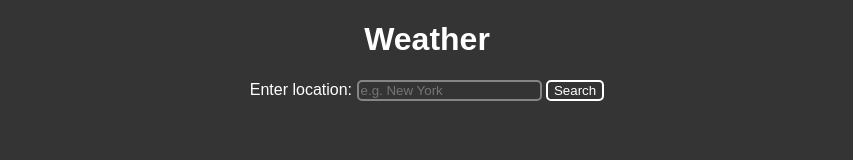
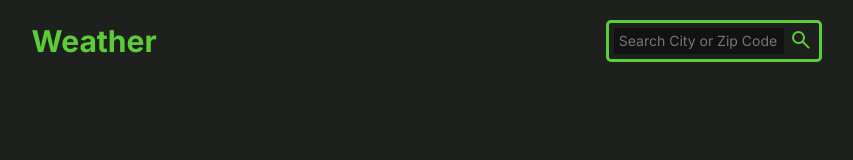
Before and after one commit to naomi-ho/weather-app, a plain HTML site: page index.html in a window 1280 px wide. Shown: the whole page, without its empty margins (213-1066 px from the left). Drawn offline with Linux system fonts and the light colour scheme.

Commit message:
Style title and search bar

```diff
--- a/index.html
+++ b/index.html
@@ -3,22 +3,42 @@
   <head>
     <meta charset="UTF-8" />
     <meta name="viewport" content="width=device-width, initial-scale=1.0" />
-    <title>Weather App</title>
+    <meta name="viewport" content="width=device-width, initial-scale=1.0" />
+    <link rel="preconnect" href="https://fonts.googleapis.com" />
+    <link rel="preconnect" href="https://fonts.gstatic.com" crossorigin />
+    <link
+      href="https://fonts.googleapis.com/css2?family=Inter:ital,opsz,wght@0,14..32,100..900;1,14..32,100..900&display=swap"
+      rel="stylesheet"
+    />
+    <title>Weather</title>
     <link rel="stylesheet" href="style.css" />
     <script src="script.js" defer></script>
   </head>
   <body>
+    <header>
       <h1>Weather</h1>
       <form id="locationForm" action="#">
-      <label for="location">Enter location:</label>
         <input
           type="text"
           id="location"
           name="location"
-        placeholder="e.g. New York"
+          placeholder="Search City or Zip Code"
           required
         />
-      <button type="submit">Search</button>
+        <button type="submit">
+          <svg
+            xmlns="http://www.w3.org/2000/svg"
+            width="1.6rem"
+            height="1.6rem"
+            viewBox="0 0 1.6rem 1.6rem"
+          >
+            <path
+              fill="#5ccc37"
+              d="M9.5 16q-2.725 0-4.612-1.888T3 9.5t1.888-4.612T9.5 3t4.613 1.888T16 9.5q0 1.1-.35 2.075T14.7 13.3l5.6 5.6q.275.275.275.7t-.275.7t-.7.275t-.7-.275l-5.6-5.6q-.75.6-1.725.95T9.5 16m0-2q1.875 0 3.188-1.312T14 9.5t-1.312-3.187T9.5 5T6.313 6.313T5 9.5t1.313 3.188T9.5 14"
+            />
+          </svg>
+        </button>
       </form>
+    </header>
   </body>
 </html>
--- a/style.css
+++ b/style.css
@@ -2,19 +2,60 @@
   color-scheme: dark;
 }
 
-* {
-  box-sizing: border-box;
-  font-family: Arial, Helvetica, sans-serif;
-  background-color: rgb(53, 52, 52);
+*,
+*::before,
+*::after {
+  margin: 0;
+  padding: 0;
+  box-sizing: inherit;
 }
 
 body {
-  color: white;
-  text-align: center;
+  box-sizing: border-box;
+  font-size: 1.6rem;
+  font-family: 'Inter', sans-serif;
+  background-color: #1e201e;
+  color: #5ccc37;
+}
+
+header {
+  display: flex;
+  align-items: center;
+  justify-content: space-around;
+  margin: 20px;
+}
+
+header h1 {
+  font-size: 30px;
+}
+
+form {
+  border-style: solid;
+  border-radius: 5px;
+  padding: 5px;
+  display: flex;
+  align-items: center;
+  justify-content: space-between;
+  gap: 5px;
 }
 
 input,
 button {
-  border-style: solid;
-  border-radius: 5px;
+  border-style: none;
 }
+
+input {
+  width: 170px;
+  height: 1.6rem;
+  font-size: 14px;
+  padding: 0 5px 0;
+  color: #5ccc37;
+  font-family: 'Inter', sans-serif;
+}
+
+button {
+  background: none;
+  width: 1.6rem;
+  height: 1.6rem;
+  cursor: pointer;
+}
```
Lines whose indentation alone changed are shown as unchanged.
